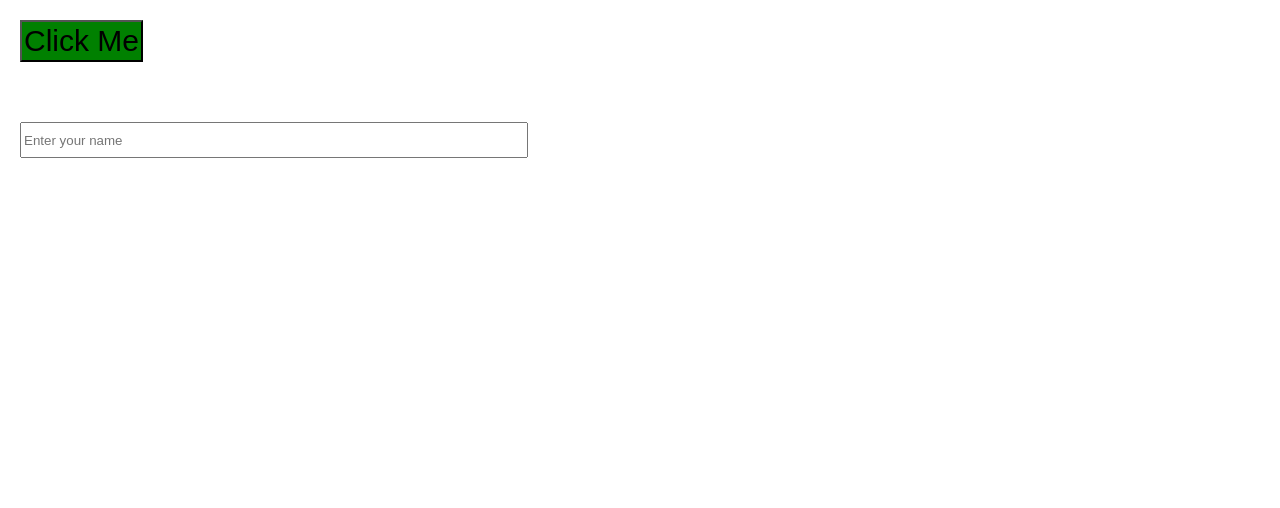
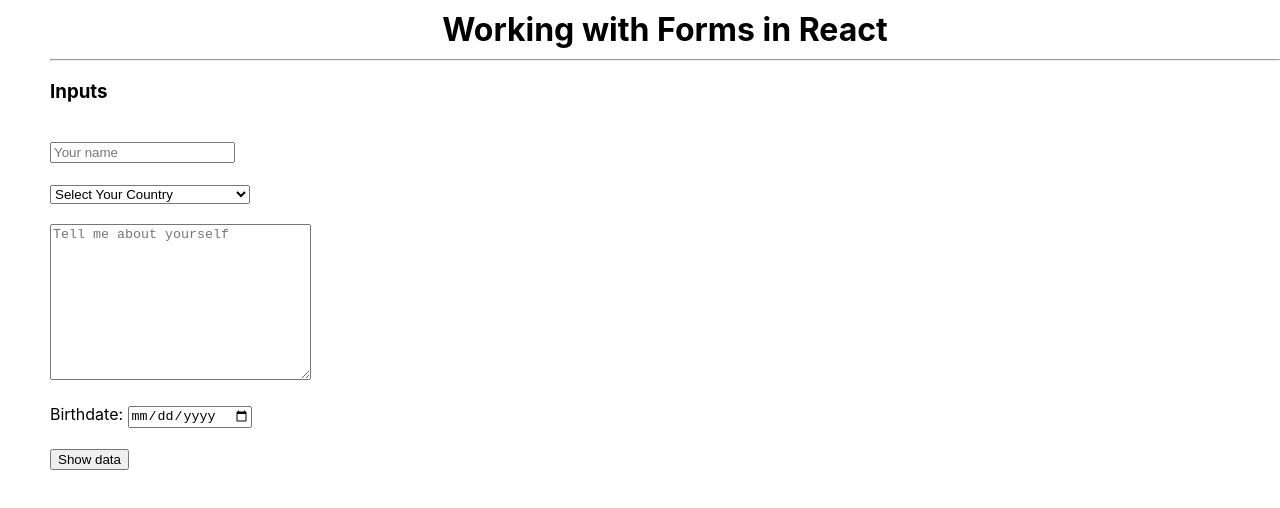
Before and after one commit to anupamahalder/react-learning, a React app: page / in a window 1280 px wide. Shown: the top 508 px of the page. Built offline with nearby package versions, Linux system fonts and the light colour scheme.

Commit message:
Getting user input ans showing data by conditional rendering

```diff
--- a/src/components/App.jsx
+++ b/src/components/App.jsx
@@ -1,9 +1,11 @@
 import EventHandler from "./EventHandler/EventHandler";
+import Forms from "./Forms/Forms";
 
 const App = () => {
     return (
         <div>
-            <EventHandler></EventHandler>
+            {/* <EventHandler></EventHandler> */}
+            <Forms></Forms>
         </div>
     );
 };
--- /dev/null
+++ b/src/components/Forms/Forms.jsx
@@ -0,0 +1,87 @@
+import { useState } from "react";
+
+const Forms = () => {
+    // declare a state for name input
+    const [name, setName] = useState('');
+    const [country, setCountry] = useState('');
+    const [bio, setBio ] = useState('');
+    const [birthDate, setBirthDate] = useState('');
+    const [btnClicked, setBtnClicked] = useState(false);
+    const handleChange = event =>{
+        // to get the input field name where actually the changes happen
+        // so using event.target.name we can upadate the state
+        // console.log(event.target.name);
+        const stateName = event.target.name;
+        // console.log("state bname", stateName);
+        const stateValue = event.target.value;
+        if(stateName == 'name'){
+            setName(stateValue);
+            console.log(name);
+        }
+        else if(stateName == 'country'){
+            setCountry(stateValue);
+        }
+        else if(stateName == 'bio'){
+            setBio(stateValue);
+        }
+        else if(stateName == 'birthDate'){
+            setBirthDate(stateValue);
+        }
+    }
+    const handleShowDataBtn = () =>{
+        // toggle
+        setBtnClicked(!btnClicked);
+    }
+    return (
+        <div style={{marginLeft:'50px'}}>
+            <h1 style={{margin:'10px auto', textAlign:'center'}}>Working with Forms in React</h1>
+            <hr />
+            <h3>Inputs</h3> <br />
+            <input onChange={handleChange}
+             type="text" name="name"placeholder="Your name" />
+            <br /><br />
+            {/* To input the country we need select element and giving options */}
+            <select onChange={handleChange}
+             style={{width:'200px',color:'black'}}
+             name="country" id="">
+                <option>Select Your Country</option>
+                <option value="India">India</option>
+                <option value="Bangladesh">Bangladesh</option>
+                <option value="Srilanka">Srilanka</option>
+                <option value="USA">USA</option>
+            </select> <br /> <br />
+            {/* for bio input  */}
+            <textarea onChange={handleChange}
+             name="bio" id=""
+            placeholder="Tell me about yourself" cols="30" rows="10"></textarea> <br/> <br/>
+            {/* Input birthdate from user  */}
+            Birthdate: <input onChange={handleChange}
+             type="date" name="birthDate" id="" /> <br /> <br />
+            <button onClick={handleShowDataBtn}
+            >
+                {
+                    btnClicked ? "Don't show data" : 'Show data'
+                }
+            </button> <br /> <br />
+             {
+                btnClicked && <div>
+                <h1>User Details:</h1> <br />
+                {
+                    name && <h3>Name: {name}</h3>
+                } <br />
+                {
+                    country && <h3>Country: {country}</h3>
+                } <br />
+                {
+                    bio && <h3>Bio: {bio}</h3>
+                } <br />
+                {
+                    birthDate && <h3>Birth Date: {birthDate}</h3>
+                } <br />
+             </div>
+             }
+        </div>
+    );
+};
+
+export default Forms;
```
